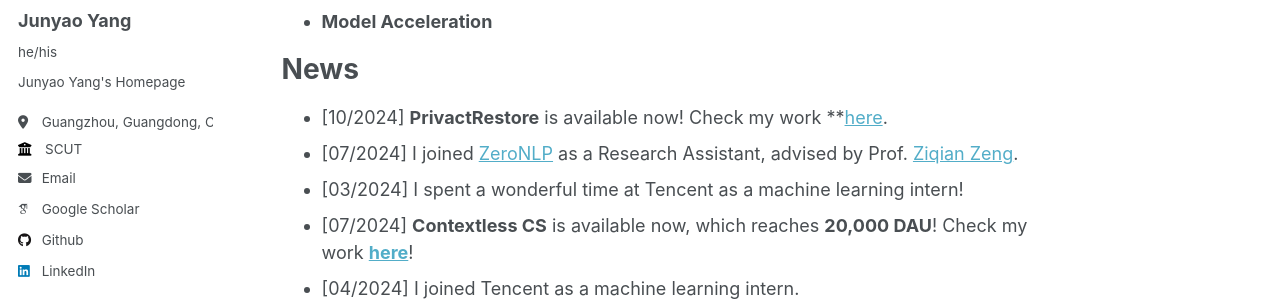
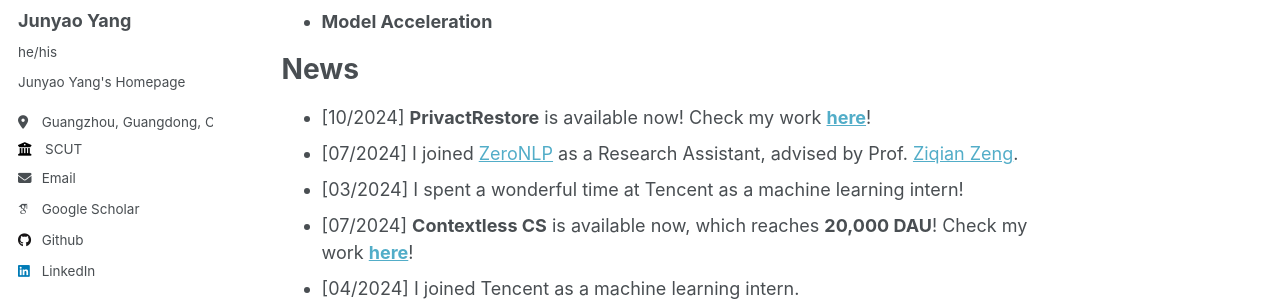
Before and after one commit to jyyang26/jyyang26.github.io, a Jekyll site: the page built from _pages/about.md, in a window 1280 px wide and 900 px high. Shown: the part 281-582 px from the top of the window. Built offline with Jekyll 4.4.1, drawn with Linux system fonts in a browser that asks for light colours; some web fonts are replaced.

```diff
--- a/_pages/about.md
+++ b/_pages/about.md
@@ -13,7 +13,7 @@ My name is Junyao Yang, a final year undergraduate student majoring in **Compute
 - **Model Acceleration**
 
 # News
-- [10/2024] **PrivactRestore** is available now! Check my work **[here](https://arxiv.org/abs/2406.01394).
+- [10/2024] **PrivactRestore** is available now! Check my work **[here](https://arxiv.org/abs/2406.01394)**!
 - [07/2024] I joined [ZeroNLP](https://github.com/ZeroNLP) as a Research Assistant, advised by Prof. [Ziqian Zeng](https://ziqianzeng.github.io/).
 - [03/2024] I spent a wonderful time at Tencent as a machine learning intern!
 - [07/2024] **Contextless CS** is available now, which reaches **20,000 DAU**! Check my work **[here](https://kf.qq.com/)**!
```
